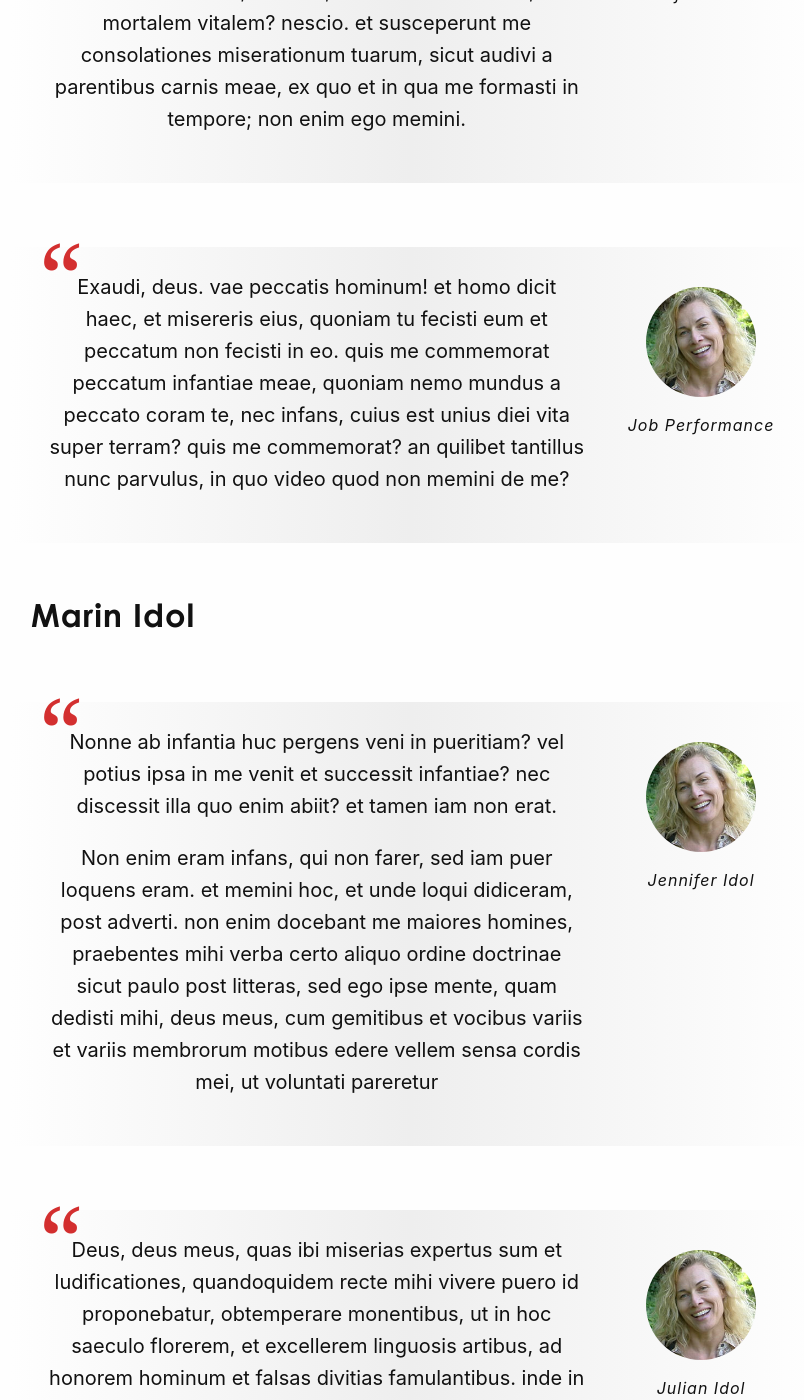
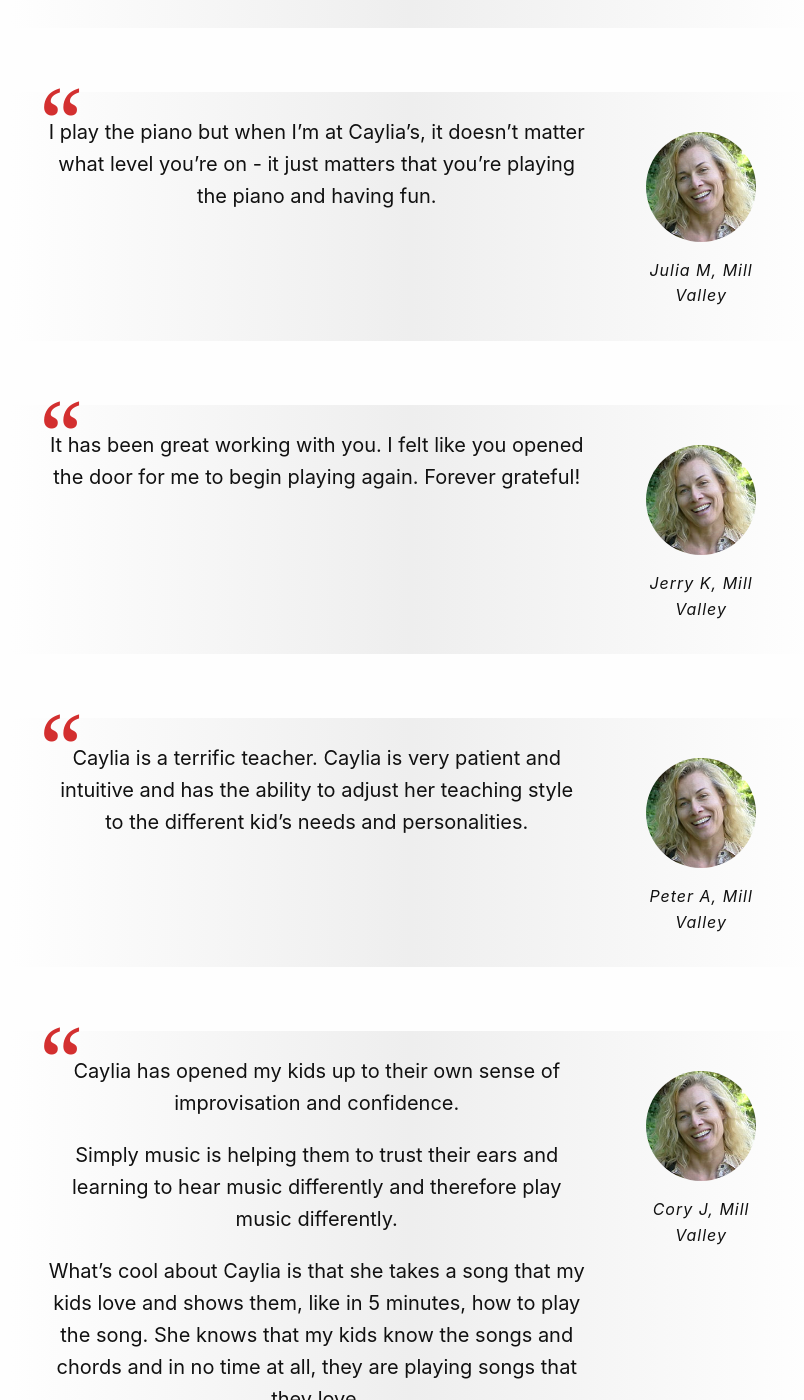
Before and after one commit to cchaiken/ccms, a Jekyll site: the page built from testimonials.md, in a window 1280 px wide and 1400 px high, scrolled down 4107 px. Shown: the whole window, without its empty margins (229-1033 px from the left). Built offline with Jekyll 4.4.1, drawn with Linux system fonts in a browser that asks for light colours; some web fonts are replaced; some of the changed text lies outside the part shown.

Commit message:
Updated Testimonials

```diff
--- a/testimonials.md
+++ b/testimonials.md
@@ -16,10 +16,10 @@ testimonials:
   - name: Faryn V, Mill Valley
     avatar: testimonial-avatar.jpg
     text:
-    - |-
-      I am 9 years old and I take voice lessons from Caylia.
-
-      Caylia is a wonderful teacher because she improves how you sing and then she improves the things that improve what you've improved on. For example she makes me use my belly when I sing by having me stand on one foot.
+    - I am 9 years old and I take voice lessons from Caylia.
+    - She is a wonderful teacher because she improves how you sing and then she improves
+      the things that improve what you've improved on. For example she makes me use
+      my belly when I sing by having me stand on one foot.
   - name: Sophie B, Mill Valley
     avatar: testimonial-avatar.jpg
     text:
@@ -39,74 +39,116 @@ testimonials:
   - name: Paul U, San Anselmo
     avatar: testimonial-avatar.jpg
     text:
-    - |-
-      Caylia teaches with humor, perfection and persistence.
-
-      She doesn’t seem to force her style on her students but rather explores the natural potential and refines and develops it. Caylia’s passion for the music and her commitment to her students always shines through.
+    - Caylia teaches with humor, perfection and persistence.
+    - She doesn’t seem to force her style on her students but rather explores the
+      natural potential and refines and develops it. Caylia’s passion for the music
+      and her commitment to her students always shines through.
   - name: Danielle W, Mill Valley
     avatar: testimonial-avatar.jpg
     text:
-    - |-
-      My daughter has grown into her confidence and coming into her own.
-
-      I’ve also noticed that it’s bled into the rest of her life. She has more confidence in her school performances and presentations. Thank you Caylia!
-  piano:
-  - name: Joan Piano
+    - My daughter has grown into her confidence and coming into her own.
+    - I’ve also noticed that it’s bled into the rest of her life. She has more confidence
+      in her school performances and presentations. Thank you Caylia!
+  - name: Susan D, Mill Valley
     avatar: testimonial-avatar.jpg
     text:
-    - Capiunt ergone te caelum et terra, quoniam tu imples ea? an imples et restat,
-      quoniam non te capiunt? et quo refundis quidquid impleto caeloet terra restat
-      ex te? an non opus habes, ut quoquam continearis, qui contines omnia, quoniam
-      quae imples continendo imples?
-    - Non enim vasa, quae te plena sunt, stabilem te faciunt, quia etsi frangantur
-      non effunderis.
-  - name: Jim Piano
+    - Caylia's heart is in her music and with her students. Our daughter has found
+      her voice because of Caylia!
+  piano:
+  - name: Marie H, San Francisco
     avatar: testimonial-avatar.jpg
     text:
-    - Quid est ergo deus meus? quid, rogo, nisi dominus deus? quis enim dominus praeter
-      dominum? aut quis deus praeter deum nostrum? summe, optime, potentissime, omnipotentissime,
-      misericordissime et iustissime, secretissime et praesentissime, pulcherrime
-      et fortissime,stabilis et inconprehensibilis, inmutabilis, mutans omnia, numquam
-      novus, numquam vetus, innovans omnia.
-  performance:
-  - name: Judy Performance
+    - With Caylia teaching me, I like playing the piano so much more.
+    - I am very happy to have Caylia as my wonderful and gifted teacher.
+  - name: Jamie B, Tiburon
     avatar: testimonial-avatar.jpg
     text:
-    - Sed tamen sine me loqui apud misericordiam tuam, me terram et cinerem,sine tamen
-      loqui, quoniam ecce misericordia tua est, non homo, inrisormeus, cui loquor.
-      et tu fortasse inrides me, sed conversus misereberismei. quid enim est quod
-      volo dicere, domine, nisi quia nescio, unde venerim huc, in istam, dico vitam
-      mortalem, an mortalem vitalem? nescio. et susceperunt me consolationes miserationum
-      tuarum, sicut audivi a parentibus carnis meae, ex quo et in qua me formasti
-      in tempore; non enim ego memini.
-  - name: Job Performance
+    - In one year my children have learned over fifty songs, chord based accompaniment,
+      music theory, and seasonal holiday tunes.
+    - She expertly engages my daughters in specific, age-appropriate programs according
+      to their interest and ability.
+    - She tunes in to the comments my children make to enhance their understanding
+      and appreciation of music.
+    - I am so thankful that we were referred to Caylia for our music instruction.
+  - name: Julia M, Mill Valley
     avatar: testimonial-avatar.jpg
     text:
-    - Exaudi, deus. vae peccatis hominum! et homo dicit haec, et misereris eius, quoniam
-      tu fecisti eum et peccatum non fecisti in eo. quis me commemorat peccatum infantiae
-      meae, quoniam nemo mundus a peccato coram te, nec infans, cuius est unius diei
-      vita super terram? quis me commemorat? an quilibet tantillus nunc parvulus,
-      in quo video quod non memini de me?
-  idol:
-  - name: Jennifer Idol
+    - I play the piano but when I’m at Caylia’s, it doesn’t matter what level you’re
+      on - it just matters that you’re playing the piano and having fun.
+  - name: Jerry K, Mill Valley
     avatar: testimonial-avatar.jpg
     text:
-    - Nonne ab infantia huc pergens veni in pueritiam? vel potius ipsa in me venit
-      et successit infantiae? nec discessit illa quo enim abiit? et tamen iam non
-      erat.
-    - Non enim eram infans, qui non farer, sed iam puer loquens eram. et memini hoc,
-      et unde loqui didiceram, post adverti. non enim docebant me maiores homines,
-      praebentes mihi verba certo aliquo ordine doctrinae sicut paulo post litteras,
-      sed ego ipse mente, quam dedisti mihi, deus meus, cum gemitibus et vocibus variis
-      et variis membrorum motibus edere vellem sensa cordis mei, ut voluntati pareretur
-  - name: Julian Idol
+    - It has been great working with you. I felt like you opened the door for me to
+      begin playing again. Forever grateful!
+  - name: Peter A, Mill Valley
     avatar: testimonial-avatar.jpg
     text:
-    - Deus, deus meus, quas ibi miserias expertus sum et ludificationes, quandoquidem
-      recte mihi vivere puero id proponebatur, obtemperare monentibus, ut in hoc saeculo
-      florerem, et excellerem linguosis artibus, ad honorem hominum et falsas divitias
-      famulantibus. inde in scholam datus sum, ut discerem litteras, in quibus quid
-      utilitatis esset ignorabam miser. et tamen, si segnis in discendo essem, vapulabam.
+    - Caylia is a terrific teacher. Caylia is very patient and intuitive and has the
+      ability to adjust her teaching style to the different kid’s needs and personalities.
+  - name: Cory J, Mill Valley
+    avatar: testimonial-avatar.jpg
+    text:
+    - Caylia has opened my kids up to their own sense of improvisation and confidence.
+    - Simply music is helping them to trust their ears and learning to hear music
+      differently and therefore play music differently.
+    - What’s cool about Caylia is that she takes a song that my kids love and shows
+      them, like in 5 minutes, how to play the song. She knows that my kids know the
+      songs and chords and in no time at all, they are playing songs that they love.
+    - It’s been a fantastic year. My kids have grown as artist, as people with Caylia
+      and express themselves and comfortable and that is all we can ask.
+  performance:
+  - name: Soleil Dakota, San Rafael
+    avatar: testimonial-avatar.jpg
+    text:
+    - I sang out - it was joyous and beautiful. Honestly, I was a little shocked at
+      how easy and natural it was . OMG ☺
+    - You made the difference. Thank you from the bottom of my heart.
+  - name: Eva W, Mill Valley
+    avatar: testimonial-avatar.jpg
+    text:
+    - Thanks for encouraging my daughter and giving her the confidence to sing in
+      front of an audience, she has never done that before!
+  - name: Tiffany V, Mill Valley
+    avatar: testimonial-avatar.jpg
+    text:
+    - The performance was a great experience! Thank you so much for working with her
+      and giving her so much confidence. You are the best.
+  - name: Trigg M, Mill Valley
+    avatar: testimonial-avatar.jpg
+    text:
+    - Wow! Caylia was really magical in bringing my daughter’s inner performer to
+      the stage! Caylia found the performer in my daughter! Go Caylia
+  idol:
+  - name: Eden F, San Rafael
+    avatar: testimonial-avatar.jpg
+    text:
+    - Marin Idol was an extremely fun and interactive way to improve my singing skills.
+      It had all the fun of being at a summer  camp with the added bonus of learning
+      amazing vocal techniques that I still use to this day. I highly recommend Marin
+      Idol for singers of all ages
+  - name: Sharon G, Mill Valley
+    avatar: testimonial-avatar.jpg
+    text:
+    - Marin Idol camp is a joyful, creative and transformative experience. I would
+      trust Caylia with anyone who wants to sing from child to adult.
+  - name: Ryan B, Mill Valley
+    avatar: testimonial-avatar.jpg
+    text:
+    - You should sign your kid up for Marin Idol because they’ll meet new friends,
+      have a fun time and fun have a fun camp for the summer and also improve their
+      singing.
+  - name: Suzanne B, Mill Valley
+    avatar: testimonial-avatar.jpg
+    text:
+    - I was nice for me as a parent to know that during the summer, she had this wonderful
+      thing to do with her best friend. And with Caylia, in a beautiful setting she
+      was also able to polish up some of her skills that she’s learning in her voice
+      lessons.
+    - One of the things I love about her singing, is that she feels more confident
+      using her voice. I find that she is able to express herself better and the singing
+      lessons have a lot to do with it.
+    - Love Caylia, love Marin Idol, love the lessons and I highly recommend that you
+      get your kids started!
 ---
 
 Over the years I’ve taught the magic of music to Marin County children and adults from all walks of life. I'm so grateful for the opportunity to inspire and educate on a daily basis. Watching you blossom into your fullest potential makes my heart sing!
```
